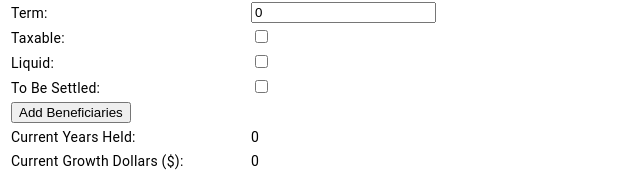
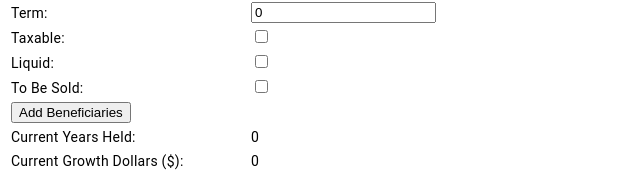
Before and after one commit to ynvtlmr/dynamic-needs-analysis, an Angular app: page /asset in a window 1280 px wide. Shown: the part 327-499 px from the top of the page, without its empty margins (0-640 px from the left). Built offline with nearby package versions, Linux system fonts and the light colour scheme.

Commit message:
typo: settled -> sold

```diff
--- a/src/app/finance/asset.component.html
+++ b/src/app/finance/asset.component.html
@@ -67,7 +67,7 @@
     <td><input id="isLiquid" [(ngModel)]="isLiquid" type="checkbox" /></td>
   </tr>
   <tr>
-    <td><label for="isToBeSold">To Be Settled:</label></td>
+    <td><label for="isToBeSold">To Be Sold:</label></td>
     <td>
       <input id="isToBeSold" [(ngModel)]="isToBeSold" type="checkbox" />
     </td>
```
